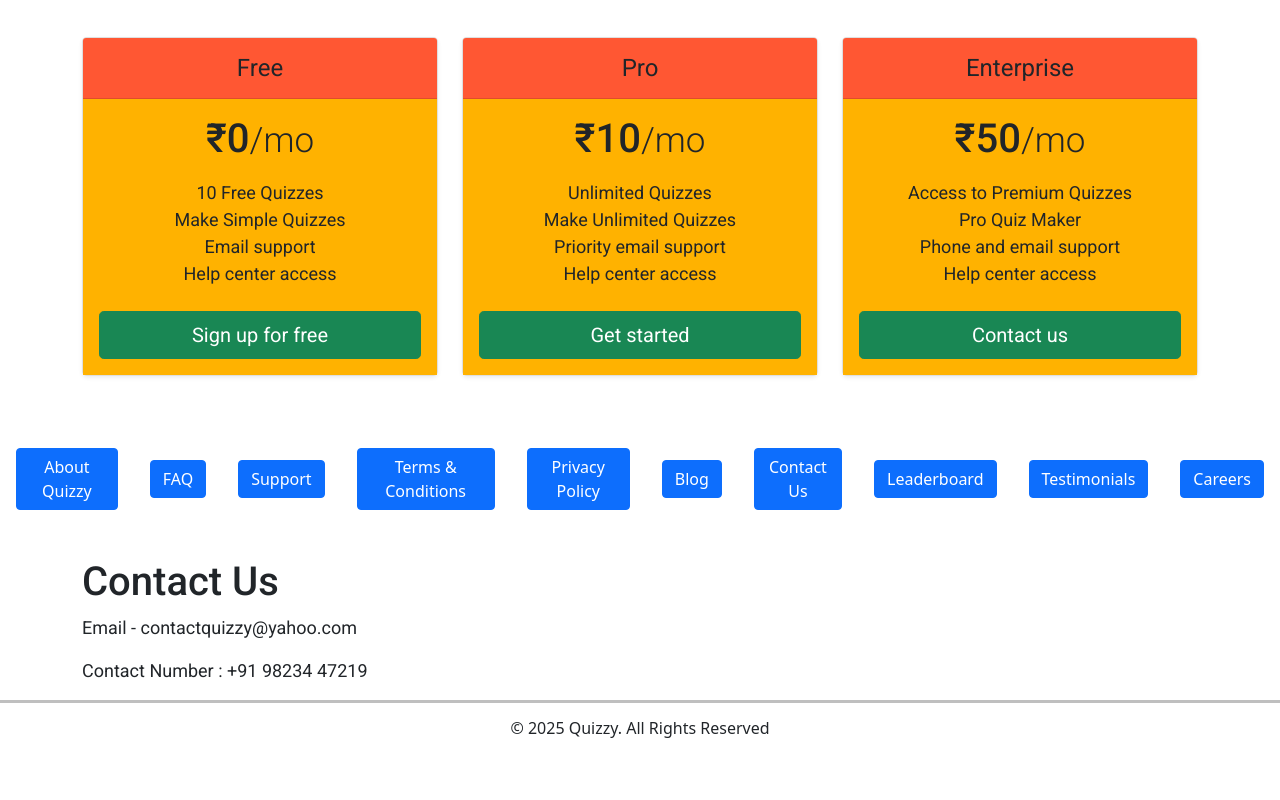
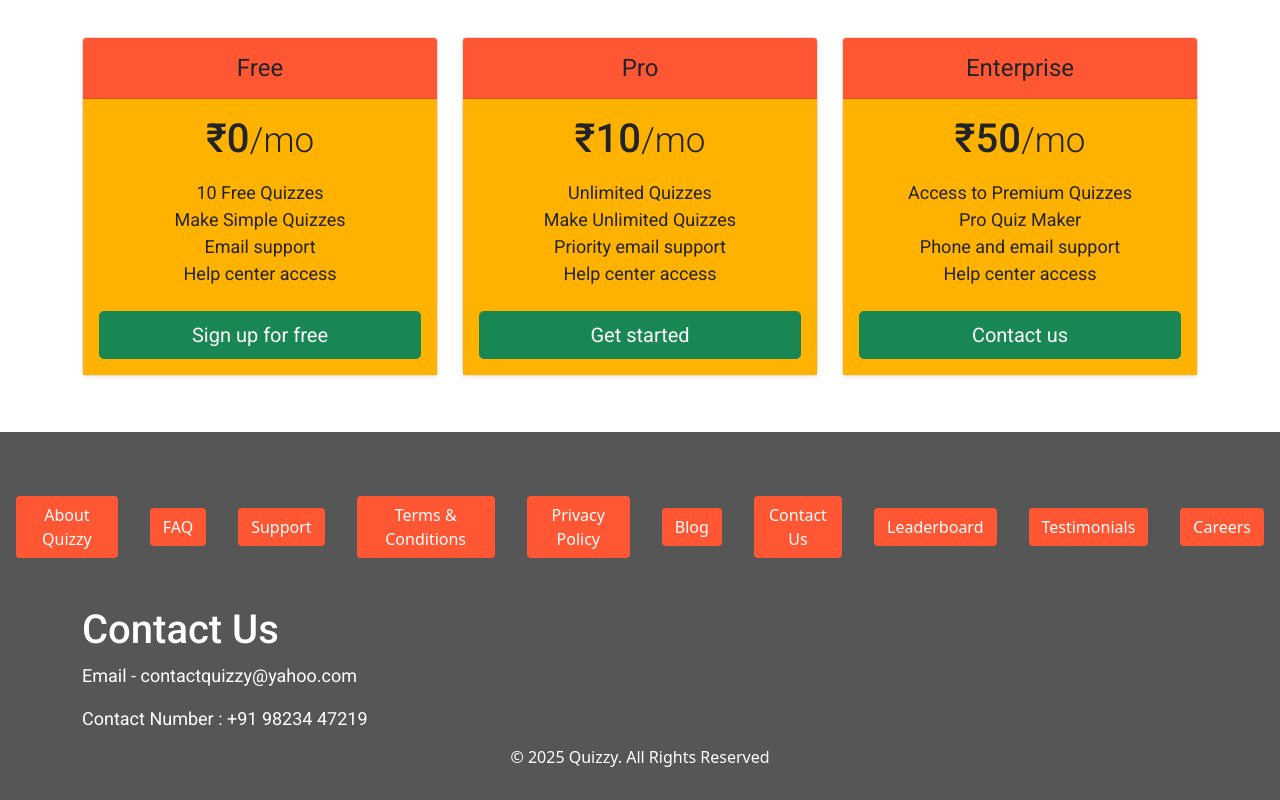
Before and after one commit to ShobhitMaste/Quizzy, a plain HTML site: page index.html in a window 1280 px wide. Shown: the part 1672-2472 px from the top of the page. Before the commit the page ends 2419 px from the top, so only its background shows below. Drawn offline with nearby package versions, Linux system fonts and the light colour scheme.

Commit message:
Update index.html

```diff
--- a/index.html
+++ b/index.html
@@ -94,6 +94,13 @@
             }
             .pricing-body{
                 background-color: #FFB200;
+            }
+            .fotterbuttons{
+              background-color: rgb(86, 86, 87);
+            }
+            .button-color{
+              background-color: #FF5733;
+              color:white;
             }
         </style>
     </head>
@@ -278,31 +285,33 @@
               </div>
         </section>
         <!-- Updated index.html with new hyperlinks -->
+        <div class="fotterbuttons pt-5 pb-4">
           <div class="mt-3 mb-5 flex-center">
-           <a href="about.html" class="btn btn-primary mx-3">About Quizzy</a>
-           <a href="faq.html" class="btn btn-primary mx-3">FAQ</a>
-           <a href="support.html" class="btn btn-primary mx-3">Support</a>
-           <a href="terms.html" class="btn btn-primary mx-3" >Terms & Conditions</a>
-           <a href="privacy.html" class="btn btn-primary mx-3">Privacy Policy</a>
-           <a href="blog.html" class="btn btn-primary mx-3">Blog</a>
-           <a href="contact.html" class="btn btn-primary mx-3">Contact Us</a>
-           <a href="leaderboard.html" class="btn btn-primary mx-3">Leaderboard</a>
-           <a href="testimonials.html" class="btn btn-primary mx-3">Testimonials</a>
-           <a href="careers.html" class="btn btn-primary mx-3">Careers</a>
+            <a href="about.html" class="button-color btn mx-3">About Quizzy</a>
+            <a href="faq.html" class="btn  button-color mx-3">FAQ</a>
+            <a href="support.html" class="btn  mx-3 button-color">Support</a>
+            <a href="terms.html" class="btn  mx-3 button-color" >Terms & Conditions</a>
+            <a href="privacy.html" class="btn  mx-3 button-color">Privacy Policy</a>
+            <a href="blog.html" class="btn  mx-3 button-color">Blog</a>
+            <a href="contact.html" class="btn  mx-3 button-color">Contact Us</a>
+            <a href="leaderboard.html" class="btn  mx-3 button-color">Leaderboard</a>
+            <a href="testimonials.html" class="btn  mx-3 button-color">Testimonials</a>
+            <a href="careers.html" class="btn  mx-3 button-color">Careers</a>
           </div>
 
-        <section id="contact">
-          <div class="mt-5 container pfont">
+         <section id="contact" style="color:white">
+           <div class="mt-5 container pfont" >
              <h1>Contact Us</h1>
              <p>Email - contactquizzy@yahoo.com</p>
              <p>Contact Number : +91 98234 47219</p>
            </div>
          </section>
-        <hr style="height:3px; background-color:black">
+         <!-- <hr style="height:3px; background-color:black"> -->
          <footer>
            <!-- Go up button here -->
            <!-- <a href="#" style="position:fixed; right:1%; bottom:7%"><img height="50" src="./assets/Screenshot 2025-01-20 091337.png"></a> -->
-          <h6 class="flex-center secondary-font">© 2025 Quizzy. All Rights Reserved</h6>
+           <h6 class="flex-center secondary-font" style="color:white">© 2025 Quizzy. All Rights Reserved</h6>
        </footer>
+        </div>
     </body>
 </html
```
Lines whose indentation alone changed are shown as unchanged.
